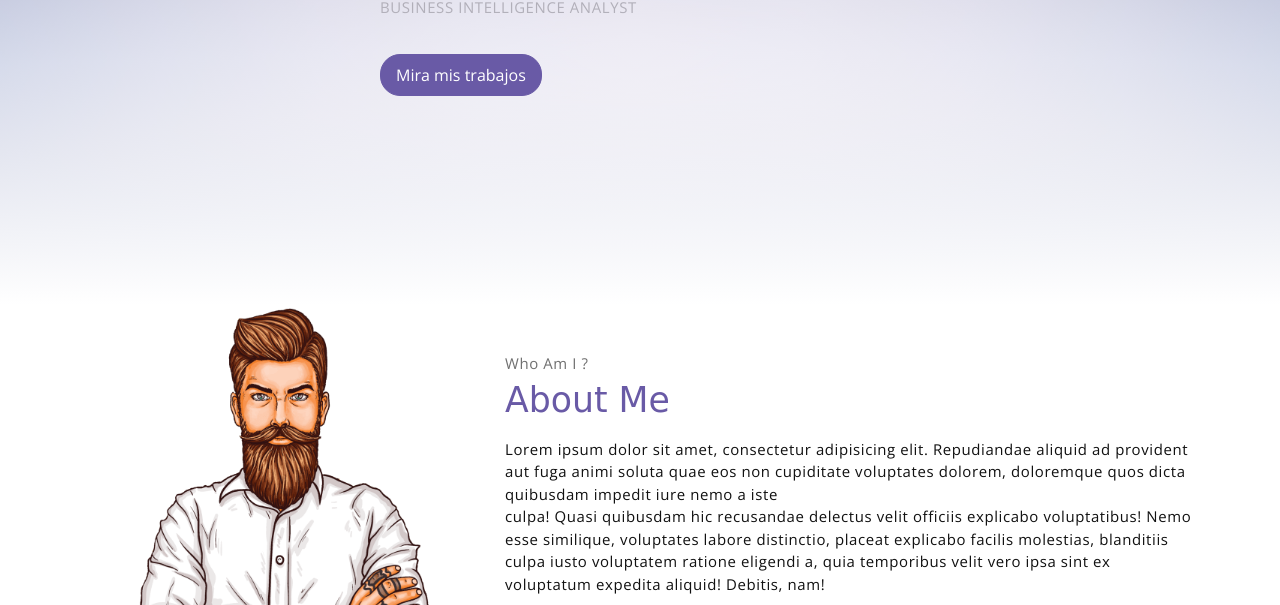
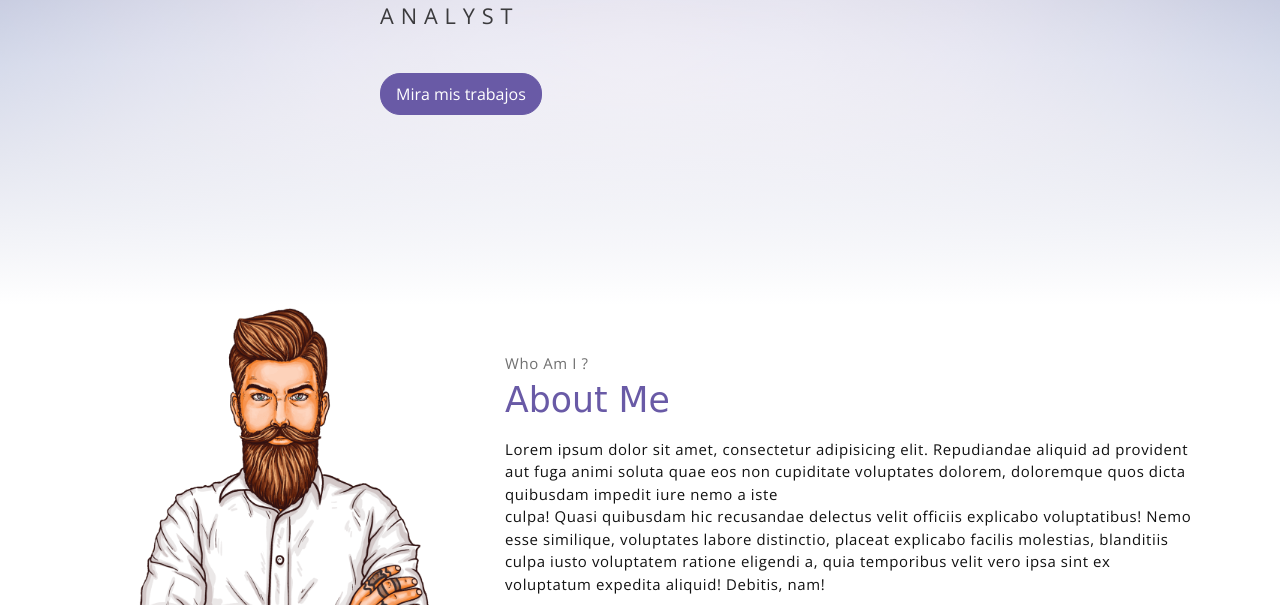
Before and after one commit to Jcesarperu/JcLeon.github.io, a plain HTML site: page index.html in a window 1280 px wide. Shown: the part 495-1100 px from the top of the page. Drawn offline with nearby package versions, Linux system fonts and the light colour scheme; a web font is replaced by a local one.

Commit message:
Actualizar

```diff
--- a/index.html
+++ b/index.html
@@ -56,7 +56,7 @@
                 <span class="up">Hola!</span>
                 <span class="down">Soy Julio Cesar</span>
             </h1>
-            <p class="up">BUSINESS INTELLIGENCE ANALYST</p>
+            <p class="header-subtitle">BUSINESS INTELLIGENCE ANALYST</p>
 
             <button class="btn btn-primary">Mira mis trabajos</button>
         </div>
```
